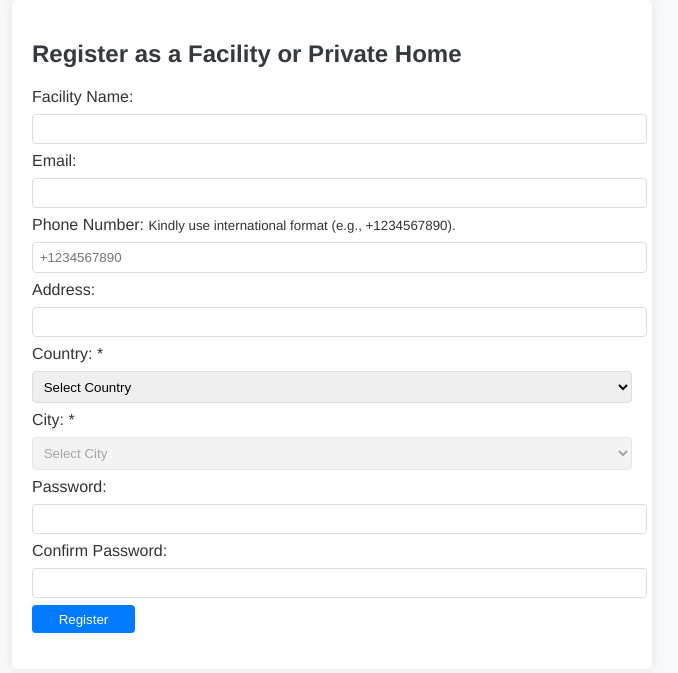
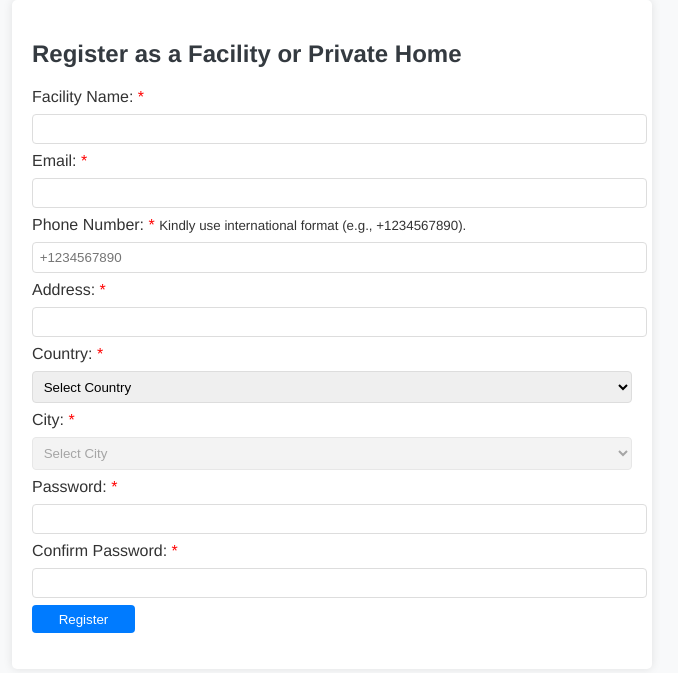
Before and after one commit to kenzym04/KenLiz_Care_Connect, a Flask app: page /register-facility in a window 1280 px wide. Shown: the part 50-723 px from the top of the page, without its empty margins (308-986 px from the left). Run offline with Flask 3, Linux system fonts and the light colour scheme; some libraries are stand-ins or nearby versions.

```diff
--- a/app.py
+++ b/app.py
@@ -258,8 +258,7 @@ def register_healthworker():
             cv=cv_filename,
             certifications=', '.join(certifications_filenames),
             photo=photo_filename,
-            country=request.form['country'],
-            city=request.form['city'],
+            location=request.form['location'],
             password_hash=generate_password_hash(password)
         )
 
--- a/migrations/versions/c6827038f5d2_new_migration.py
+++ b/migrations/versions/8b4648dc5539_new_migration.py
@@ -1,8 +1,8 @@
 """new migration
 
-Revision ID: c6827038f5d2
+Revision ID: 8b4648dc5539
 Revises:
-Create Date: 2024-06-28 21:31:23.197243
+Create Date: 2024-06-29 21:05:05.304970
 
 """
 from alembic import op
@@ -10,7 +10,7 @@ import sqlalchemy as sa
 
 
 # revision identifiers, used by Alembic.
-revision = 'c6827038f5d2'
+revision = '8b4648dc5539'
 down_revision = None
 branch_labels = None
 depends_on = None
--- a/templates/register_facility.html
+++ b/templates/register_facility.html
@@ -15,6 +15,9 @@
 
     .form-control {
         border-radius: 0.25rem;
+    }
+    span {
+        color: red;
     }
 
     .btn-primary {
@@ -40,19 +43,19 @@
     <h2 class="text-center mb-4">Register as a Facility or Private Home</h2>
     <form method="POST" action="{{ url_for('register_facility') }}">
         <div class="form-group mb-3">
-            <label for="name">Facility Name:</label>
+            <label for="name">Facility Name: <span class="text-danger">*</span></label>
             <input type="text" class="form-control" id="name" name="name" maxlength="100" required>
         </div>
         <div class="form-group mb-3">
-            <label for="email">Email:</label>
+            <label for="email">Email: <span class="text-danger">*</span></label>
             <input type="email" class="form-control" id="email" name="email" maxlength="64" required>
         </div>
         <div class="form-group mb-3">
-            <label for="phone">Phone Number: <small class="form-text">Kindly use international format (e.g., +1234567890).</small></label>
+            <label for="phone">Phone Number: <span class="text-danger">* </span><small class="form-text">Kindly use international format (e.g., +1234567890).</small></label>
             <input type="text" class="form-control" id="phone" name="phone" placeholder="+1234567890" maxlength="25" required>
         </div>
         <div class="form-group mb-3">
-            <label for="address">Address:</label>
+            <label for="address">Address: <span class="text-danger">*</span></label>
             <input type="text" class="form-control" id="address" name="address" maxlength="255" required>
         </div>
         <div class="form-group mb-3">
@@ -71,11 +74,11 @@
             </select>
         </div>
         <div class="form-group mb-3">
-            <label for="password">Password:</label>
+            <label for="password">Password: <span class="text-danger">*</span></label>
             <input type="password" class="form-control" id="password" name="password" maxlength="64" required>
         </div>
         <div class="form-group mb-3">
-            <label for="confirm_password">Confirm Password:</label>
+            <label for="confirm_password">Confirm Password: <span class="text-danger">*</span></label>
             <input type="password" class="form-control" id="confirm_password" name="confirm_password" maxlength="64" required>
         </div>
         <div class="form-group text-center">
```
Also changed, not shown: instance/kenliz_careconnect.db.
